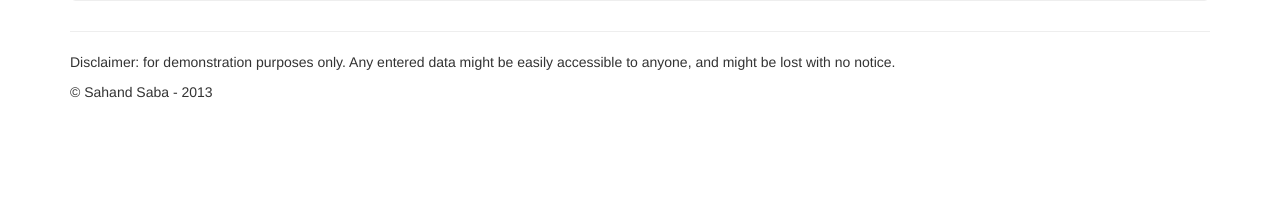
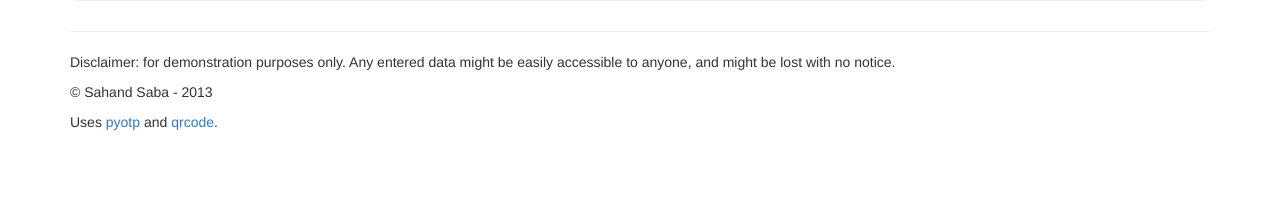
Before and after one commit to sahands/python-totp, a Flask app: page / in a window 1280 px wide. Shown: the part 491-707 px from the top of the page. Run offline with Flask 2, Linux system fonts and the light colour scheme; some libraries are stand-ins or nearby versions.

```diff
--- a/main.py
+++ b/main.py
@@ -65,13 +65,11 @@ def qr(email):
     if u is None:
         return ''
     t = pyotp.TOTP(u.key)
-    # q = qrcode.make(t.provisioning_uri("python-totp.herokuapp.com:" + email))
     q = qrcode.make(t.provisioning_uri(email))
     img = StringIO()
     q.save(img)
     img.seek(0)
     return send_file(img, mimetype="image/png")
-
 
 
 @app.route('/new', methods=['GET', 'POST'])
--- a/templates/base.html
+++ b/templates/base.html
@@ -42,6 +42,9 @@
                 easily accessible to anyone, and might be lost with no notice.
             </p>
             <p>&copy; Sahand Saba - 2013</p>
+            <p>
+            Uses <a href="https://github.com/nathforge/pyotp">pyotp</a> and <a href="https://pypi.python.org/pypi/qrcode">qrcode</a>.
+            </p>
         </footer>
         {% endblock %}
     </div>
```
